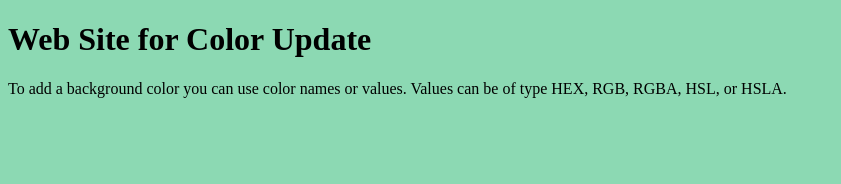
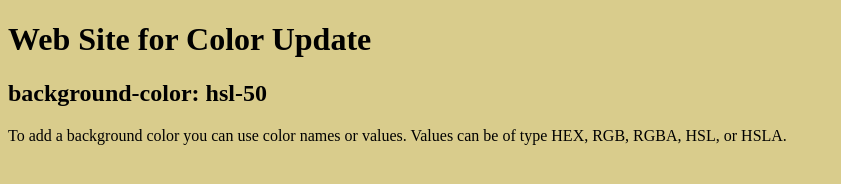
Before and after one commit to Mohan-MLOps/MyWeb, a plain HTML site: page index.html in a window 1280 px wide. Shown: the whole page, without its empty margins (0-841 px from the left). Drawn offline with Linux system fonts and the light colour scheme.

Commit message:
color update2

```diff
--- a/index.html
+++ b/index.html
@@ -3,14 +3,14 @@
 <head>
 <style>
 body {
-  background-color: hsl(150, 50%, 70%);;
+  background-color: hsl(50, 50%, 70%);;
 }
 </style>
 </head>
 <body>
 
 <h1>Web Site for Color Update</h1>
-
+<h2>background-color: hsl-50 </h2>
 
 
 <p>
```
